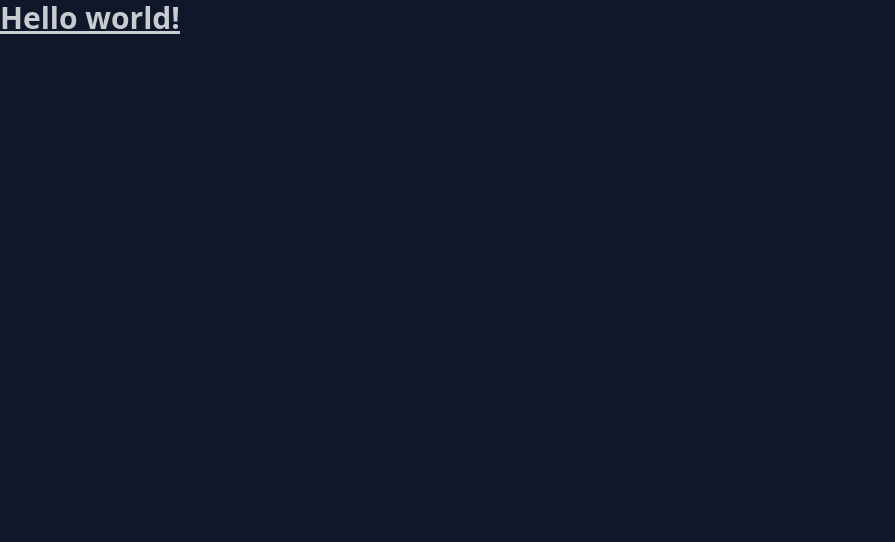
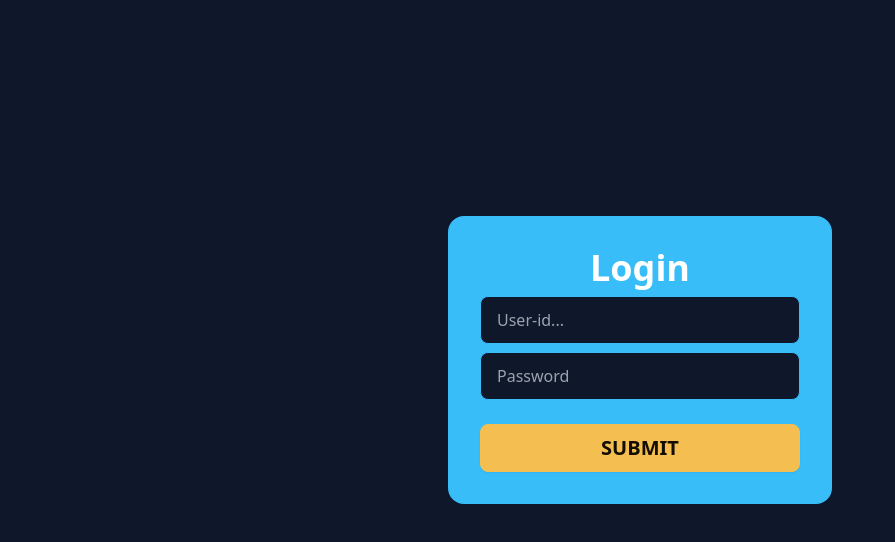
Before and after one commit to ReshabPrasad/CRM-APP, a React (Vite) app: page / in a window 1280 px wide. Shown: the top 542 px of the page, without its empty margins (0-895 px from the left). Built offline with nearby package versions, Linux system fonts and the light colour scheme.

Commit message:
Login-UI done with tailwind

```diff
--- a/src/App.jsx
+++ b/src/App.jsx
@@ -1,13 +1,14 @@
 
 import './App.css'
+import Login from './pages/auth/Login'
 
 function App() {
 
 
   return (
-    <h1 className="text-3xl font-bold underline">
-      Hello world!
-    </h1>
+    <>
+    <Login/>
+    </>
   )
 }
 
--- /dev/null
+++ b/src/pages/auth/Login.jsx
@@ -0,0 +1,27 @@
+function Login(){
+    return(
+        <div className="flex justify-center items-center h-[90vh]">
+            <div className="card bg-primary text-primary-content w-96">
+                <div className="card-body flex flex-col items-center">
+                    <div className="w-full flex justify-center">
+                        <h2 className="card-title text-4xl text-white">Login</h2>
+                    </div>
+                    <div className="w-full">
+                        <input autoComplete="one-time-code" type="text" placeholder="User-id..." className="input text-white input-bordered input-primary w-full max-w-xs" />
+                    </div>
+                    <div className="w-full">
+                        <input autoComplete="one-time-code" type="password" placeholder="Password" className="input text-white input-bordered input-primary w-full max-w-xs" />
+                    </div>
+                    <div className="w-full mt-4">
+                        <div className="card-actions justify-end">
+                        <button className="btn btn-warning w-full font-bold text-xl">SUBMIT</button>
+                    </div>
+                    </div>
+                </div>
+            </div>
+        </div>
+    )
+}
+
+
+export default Login
```
